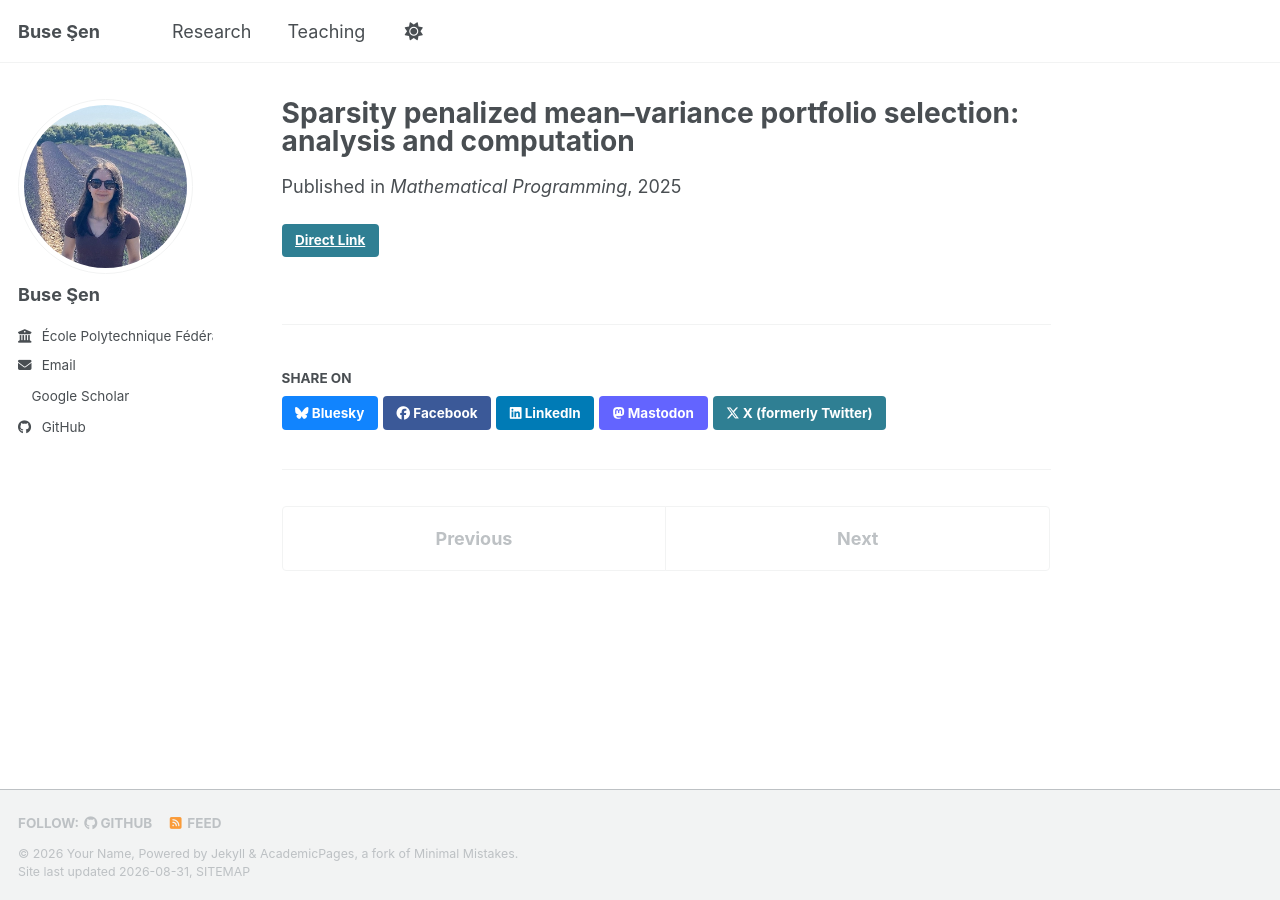
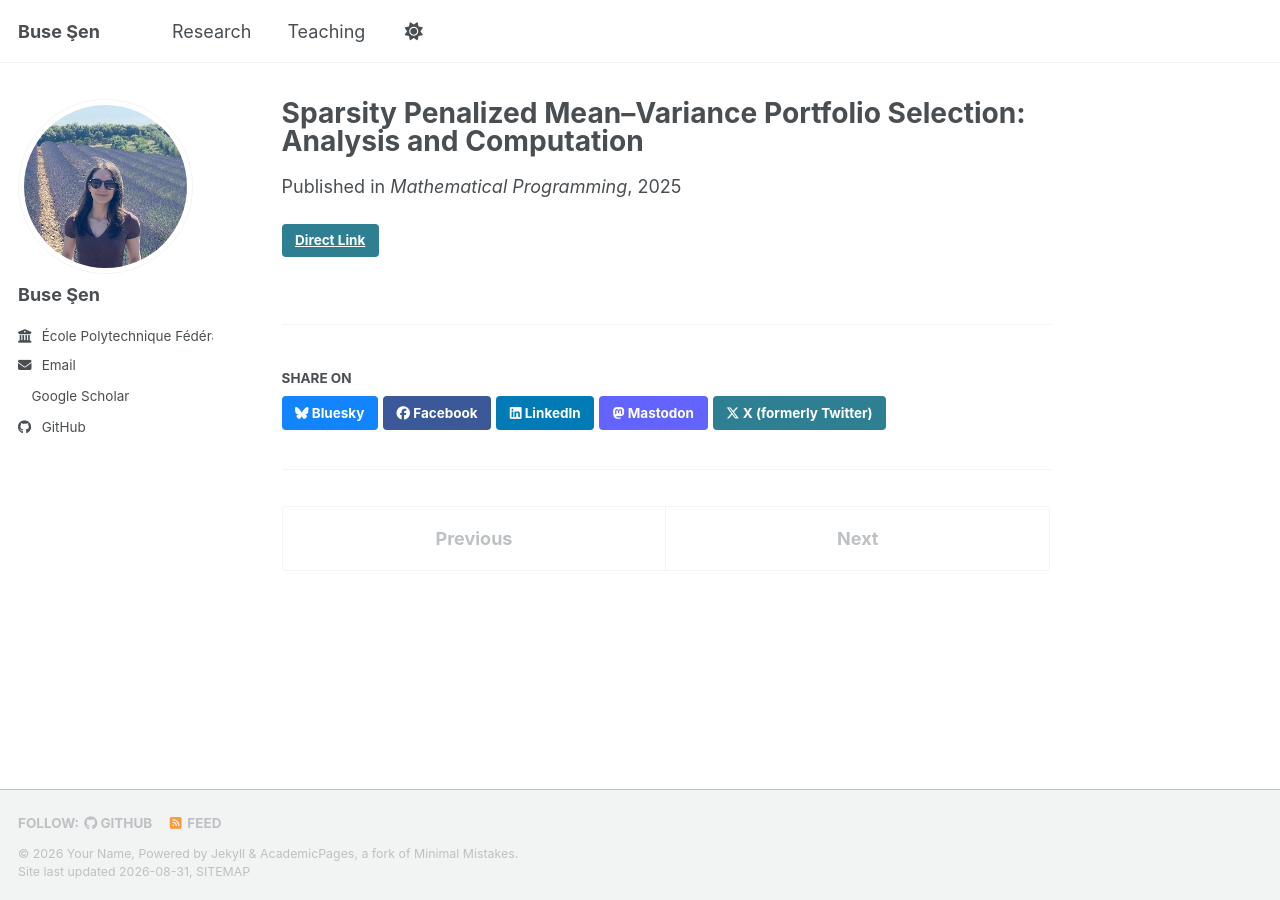
Before and after one commit to busesen/busesen.github.io, a Jekyll site: the page built from _publications/2010-10-01-paper-title-number-2.md, in a window 1280 px wide. Built offline with Jekyll 4.4.1, drawn with Linux system fonts in a browser that asks for light colours; a style sheet for code colours, icons or effects is not loaded.

```diff
--- a/_publications/2010-10-01-paper-title-number-2.md
+++ b/_publications/2010-10-01-paper-title-number-2.md
@@ -1,5 +1,5 @@
 ---
-title: "Sparsity penalized mean–variance portfolio selection: analysis and computation"
+title: "Sparsity Penalized Mean–Variance Portfolio Selection: Analysis and Computation"
 collection: publications
 category: manuscripts
 permalink: /publication/sparse-portfolio
```
